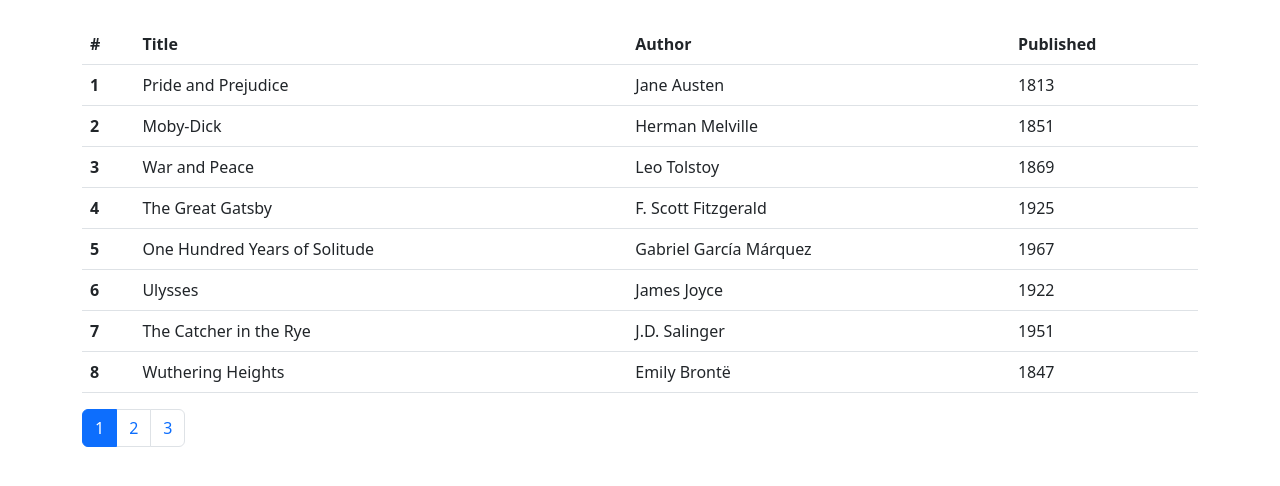
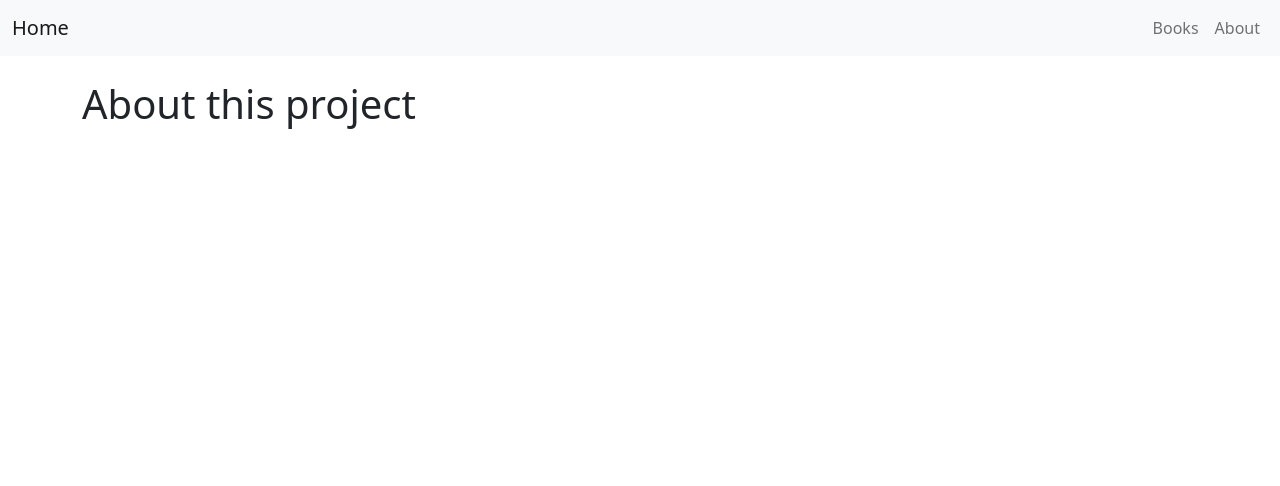
Before and after one commit to thomasdevisser/react-book-overview, a React (Create React App) app: page /about in a window 1280 px wide. Shown: the top 486 px of the page. Built offline with nearby package versions, Linux system fonts and the light colour scheme.

Commit message:
Added React Router

```diff
--- a/package.json
+++ b/package.json
@@ -10,6 +10,7 @@
     "lodash": "^4.17.21",
     "react": "^18.2.0",
     "react-dom": "^18.2.0",
+    "react-router-dom": "^6.4.4",
     "react-scripts": "5.0.1",
     "web-vitals": "^2.1.4"
   },
--- /dev/null
+++ b/src/components/About.jsx
@@ -0,0 +1,13 @@
+import { Component } from "react";
+
+class About extends Component {
+  render() {
+    return (
+      <div className="container py-4">
+        <h1>About this project</h1>
+      </div>
+    );
+  }
+}
+
+export default About;
--- a/src/components/App.jsx
+++ b/src/components/App.jsx
@@ -1,40 +1,22 @@
 import React, { Component } from "react";
-import Booklist from "./Booklist";
-import classicBooks from "../data";
-import { getBooksOnPage } from "../helpers";
-import Pagination from "./Pagination";
+import BookOverview from "./BookOverview";
+import Navbar from "./Navbar";
+import { BrowserRouter, Routes, Route } from "react-router-dom";
+import About from "./About";
 
 class App extends Component {
-  state = {
-    books: classicBooks,
-    currentPage: 1,
-    pageSize: 8,
-  };
-
-  makeActive = (e) => {
-    const clicked = e.target.parentNode.id;
-    this.setState((prevState) => {
-      return {
-        ...prevState,
-        currentPage: parseInt(clicked),
-      };
-    });
-  };
-
   render() {
-    const { books: allBooks, pageSize, currentPage } = this.state;
-    const books = getBooksOnPage(allBooks, pageSize, currentPage);
-
     return (
-      <main className="container py-4">
-        <Booklist books={books} />
-        <Pagination
-          count={allBooks.length}
-          pageSize={pageSize}
-          currentPage={currentPage}
-          makeActive={this.makeActive}
-        />
-      </main>
+      <>
+        <BrowserRouter>
+          <Navbar />
+          <Routes>
+            <Route path="/" element={<BookOverview />} />
+            <Route path="/books" element={<BookOverview />} />
+            <Route path="/about" element={<About />} />
+          </Routes>
+        </BrowserRouter>
+      </>
     );
   }
 }
--- /dev/null
+++ b/src/components/BookOverview.jsx
@@ -0,0 +1,43 @@
+import React, { Component } from "react";
+import Booklist from "./Booklist";
+import classicBooks from "../data";
+import { getBooksOnPage } from "../helpers";
+import Pagination from "./Pagination";
+
+class BookOverview extends Component {
+  state = {
+    books: classicBooks,
+    currentPage: 1,
+    pageSize: 8,
+  };
+
+  makeActive = (e) => {
+    const clicked = e.target.parentNode.id;
+    this.setState((prevState) => {
+      return {
+        ...prevState,
+        currentPage: parseInt(clicked),
+      };
+    });
+  };
+
+  render() {
+    const { books: allBooks, pageSize, currentPage } = this.state;
+    const books = getBooksOnPage(allBooks, pageSize, currentPage);
+
+    return (
+      <main className="container py-4">
+        <h1>All movies</h1>
+        <Booklist books={books} />
+        <Pagination
+          count={allBooks.length}
+          pageSize={pageSize}
+          currentPage={currentPage}
+          makeActive={this.makeActive}
+        />
+      </main>
+    );
+  }
+}
+
+export default BookOverview;
--- /dev/null
+++ b/src/components/Navbar.jsx
@@ -0,0 +1,30 @@
+import React, { Component } from "react";
+import { Link } from "react-router-dom";
+
+class Navbar extends Component {
+  render() {
+    return (
+      <nav className="navbar bg-light navbar-expand-lg">
+        <div className="container-fluid">
+          <Link to="/" className="navbar-brand">
+            Home
+          </Link>
+          <ul className="navbar-nav">
+            <li className="nav-item">
+              <Link to="/books" className="nav-link">
+                Books
+              </Link>
+            </li>
+            <li className="nav-item">
+              <Link to="/about" className="nav-link">
+                About
+              </Link>
+            </li>
+          </ul>
+        </div>
+      </nav>
+    );
+  }
+}
+
+export default Navbar;
```
Also changed, not shown: 1 other file (tests, documents, lock files or other folders).
